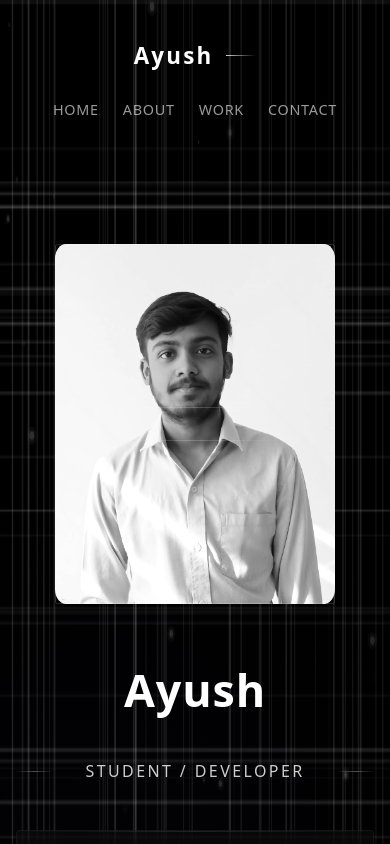
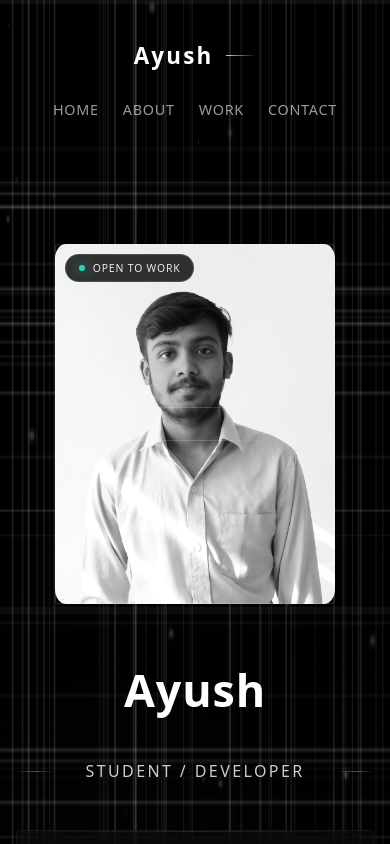
Before and after one commit to krushayu/Portfolio, a React (Create React App) app: page / in a window 390 px wide. Shown: the top 844 px of the page. Built offline with nearby package versions, Linux system fonts and the light colour scheme; a web font is replaced by a local one.

Commit message:
Added Open to Work tag on profile image corner

```diff
--- a/src/Home/home.css
+++ b/src/Home/home.css
@@ -223,6 +223,66 @@ position: absolute;
 @keyframes glow-pulse {
   0%, 100% { opacity: 0.3; }
   50% { opacity: 0.6; }
+}
+
+/* ===== OPEN TO WORK TAG ===== */
+.open-to-work-tag {
+  position: absolute;
+  top: 15px;
+  left: 15px;
+  display: flex;
+  align-items: center;
+  gap: 0.5rem;
+  padding: 0.5rem 1rem;
+  background: rgba(15, 15, 15, 0.85);
+  backdrop-filter: blur(10px);
+  border: 1px solid rgba(255, 255, 255, 0.15);
+  border-radius: 20px;
+  z-index: 5;
+  animation: tag-fade-in 0.6s ease-out;
+}
+
+@keyframes tag-fade-in {
+  from {
+    opacity: 0;
+    transform: translateY(-10px);
+  }
+  to {
+    opacity: 1;
+    transform: translateY(0);
+  }
+}
+
+.tag-dot {
+  width: 8px;
+  height: 8px;
+  background: #22c1c3;
+  border-radius: 50%;
+  box-shadow: 0 0 10px rgba(34, 193, 195, 0.6),
+              0 0 20px rgba(45, 253, 139, 0.4);
+  animation: dot-pulse 2s ease-in-out infinite;
+}
+
+@keyframes dot-pulse {
+  0%, 100% {
+    background: #22c1c3;
+    box-shadow: 0 0 10px rgba(34, 193, 195, 0.6),
+                0 0 20px rgba(45, 253, 139, 0.4);
+  }
+  50% {
+    background: #2dfd8b;
+    box-shadow: 0 0 15px rgba(45, 253, 139, 0.8),
+                0 0 30px rgba(34, 193, 195, 0.5);
+  }
+}
+
+.tag-text {
+  font-size: 0.75rem;
+  font-weight: 500;
+  color: rgba(255, 255, 255, 0.9);
+  letter-spacing: 0.08em;
+  text-transform: uppercase;
+  white-space: nowrap;
 }
 
 /* ===== CONTENT COLUMN ===== */
@@ -586,6 +646,21 @@ position: absolute;
     width: 280px;
     height: 360px;
   }
+
+  .open-to-work-tag {
+    top: 10px;
+    left: 10px;
+    padding: 0.4rem 0.8rem;
+  }
+
+  .tag-text {
+    font-size: 0.65rem;
+  }
+
+  .tag-dot {
+    width: 6px;
+    height: 6px;
+  }
 }
 
 @media (max-width: 480px) {
--- a/src/Home/home.jsx
+++ b/src/Home/home.jsx
@@ -306,6 +306,11 @@ const Home = () => {
                     <div className="overlay-line"></div>
                     <div className="overlay-line"></div>
                   </div>
+                  {/* Open to Work Tag */}
+                  <div className="open-to-work-tag">
+                    <span className="tag-dot"></span>
+                    <span className="tag-text">Open to Work</span>
+                  </div>
                 </div>
                 <div className="portrait-outline"></div>
                 <div className="portrait-glow"></div>
```
